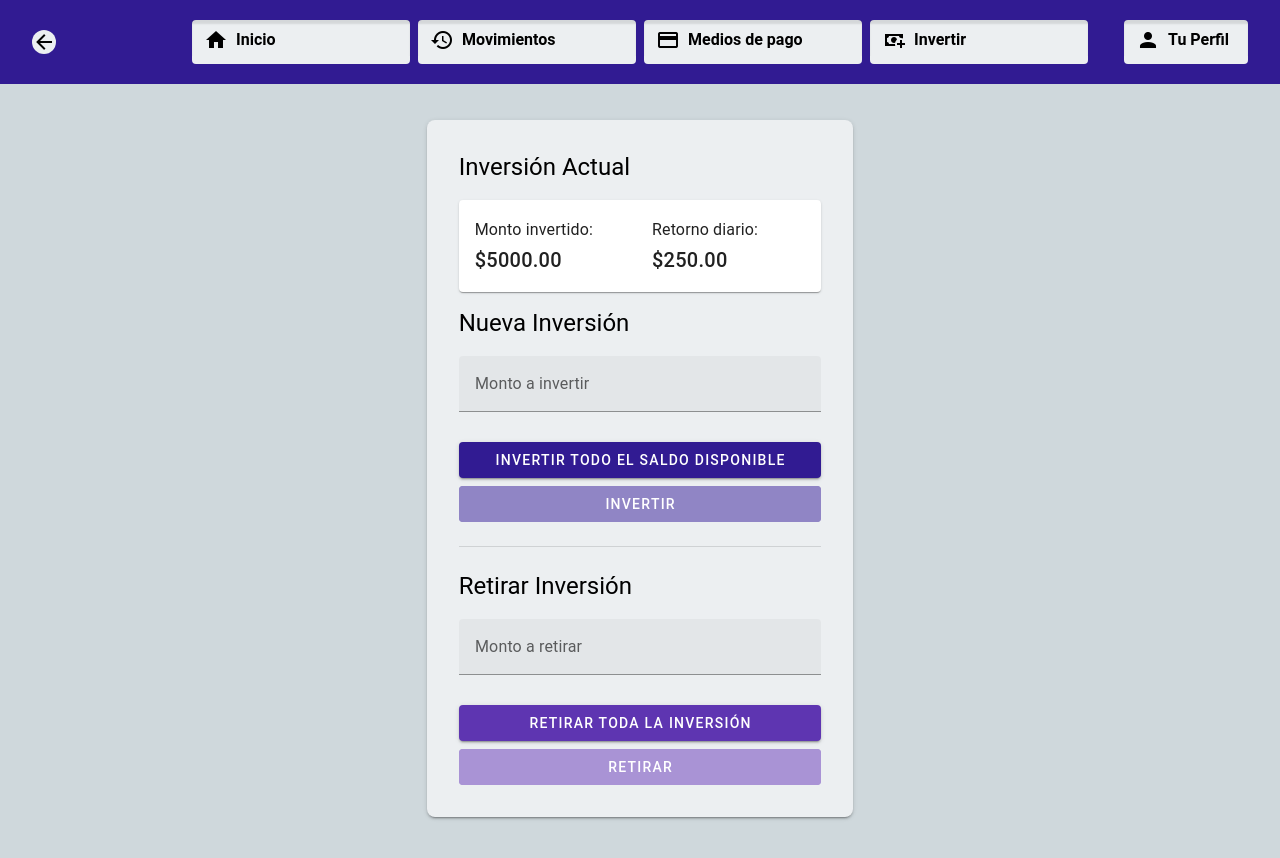
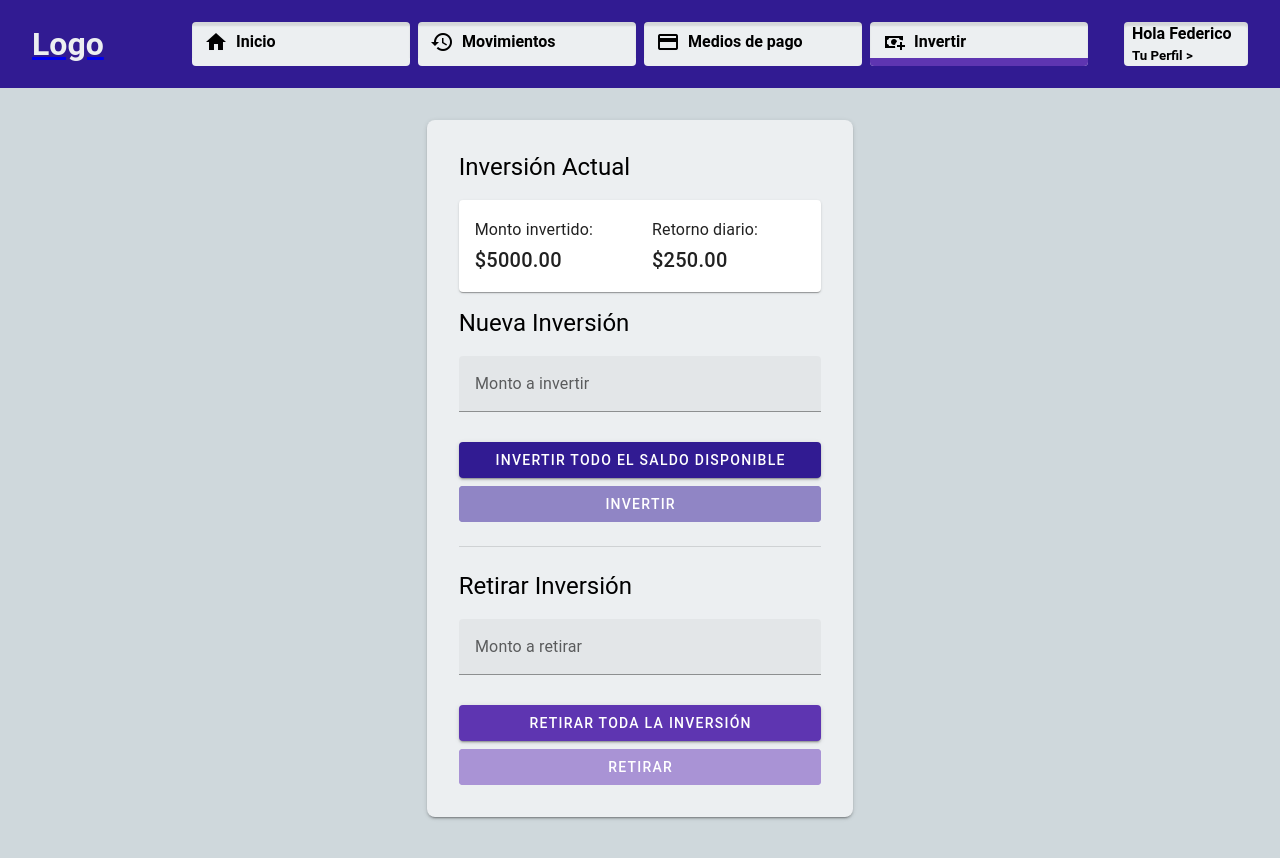
Before and after one commit to jicanta/HCI-Web, a Vue app in the folder HCI-Web/: page /invest in a window 1280 px wide. Shown: the top 858 px of the page. Built offline with nearby package versions, Linux system fonts and the light colour scheme.

Commit message:
fixed style

```diff
--- a/HCI-Web/src/Pantallas/InvestPage.vue
+++ b/HCI-Web/src/Pantallas/InvestPage.vue
@@ -57,12 +57,20 @@
       alert('Retiro realizado con éxito');
     }
   };
+
+  const sections = [
+      {text: "Inicio", icon: "mdi-home", selected: false, route: "/"},
+      {text: "Movimientos", icon: "mdi-history", selected: false, route: "/movements"},
+      {text: "Medios de pago", icon: "mdi-credit-card-outline", selected: false, route: "/payment-methods"},
+      {text: "Invertir", icon: "mdi-cash-plus", selected: true, route: "/invest"}
+    ]
+
 </script>
 
 
 <template>
     <v-main class="main-container bg-background">
-    <ButtonsNavBarWithBack link_back="/payment-methods"/>
+      <ButtonsNavBar :sections="sections"/>
       <BodyGrid>
         <AppDivision class="ma-4" cols="12" sm="10" md="10" lg="4">
           <Section class="ma-3">
--- a/HCI-Web/src/Pantallas/PantallaMovimientos.vue
+++ b/HCI-Web/src/Pantallas/PantallaMovimientos.vue
@@ -3,6 +3,7 @@
   import AppHeaderSecondaryScreen from '@/components/AppHeaderSecondaryScreen.vue';
   import BodyGrid from '@/components/BodyGrid.vue';
   import Section from '@/components/Section.vue';
+  import ButtonsNavBar from '@/components/ButtonsNavBar.vue';
 
   const sections = [
       {text: "Inicio", icon: "mdi-home", selected: false, route: "/"},
--- a/HCI-Web/src/Pantallas/PaymentMethodsPage.vue
+++ b/HCI-Web/src/Pantallas/PaymentMethodsPage.vue
@@ -25,12 +25,21 @@ const removePaymentMethod = (id) => {
 const addPaymentMethod = () => {
   router.push('/add-payment-method');
 };
+
+const sections = [
+    {text: "Inicio", icon: "mdi-home", selected: false, route: "/"},
+    {text: "Movimientos", icon: "mdi-history", selected: false, route: "/movements"},
+    {text: "Medios de pago", icon: "mdi-credit-card-outline", selected: true, route: "/payment-methods"},
+    {text: "Invertir", icon: "mdi-cash-plus", selected: false, route: "/invest"}
+  ]
+
+
 </script>
 
 
 <template>
   <v-main class="main-container bg-background">
-    <ButtonsNavBarWithBack link_back="/payment-methods"/>
+    <ButtonsNavBar :sections="sections"/>
 
     <BodyGrid>
       <AppDivision class="ma-4" cols="12" sm="10" md="10" lg="4">
--- a/HCI-Web/src/components/ButtonsNavBarWithBack.vue
+++ b/HCI-Web/src/components/ButtonsNavBarWithBack.vue
@@ -20,10 +20,9 @@
       <v-container class="right-container">
         <v-menu transition="slide-y-transition">
           <template v-slot:activator="{ props }">
-            <SectionNav v-bind="props"
-            :selected="profile.selected"
-            :icon="profile.icon"
+            <ProfileSectionNav v-bind="props"
             :text="profile.text"
+            :name="profile.name"
             />
           </template>
           <SectionNav
@@ -43,7 +42,7 @@
   import { useRouter } from 'vue-router';
   import SectionNav from './SectionNav.vue';
 
-  const profile = {text: "Tu Perfil", icon: "mdi-account", selected: false, route: ""}
+  const profile = {text: "Tu Perfil >", name: "Federico"}
 
   const profileOptions = [
     {text: "Tus Datos", icon: "mdi-pencil", selected: false, route: ""},
```
